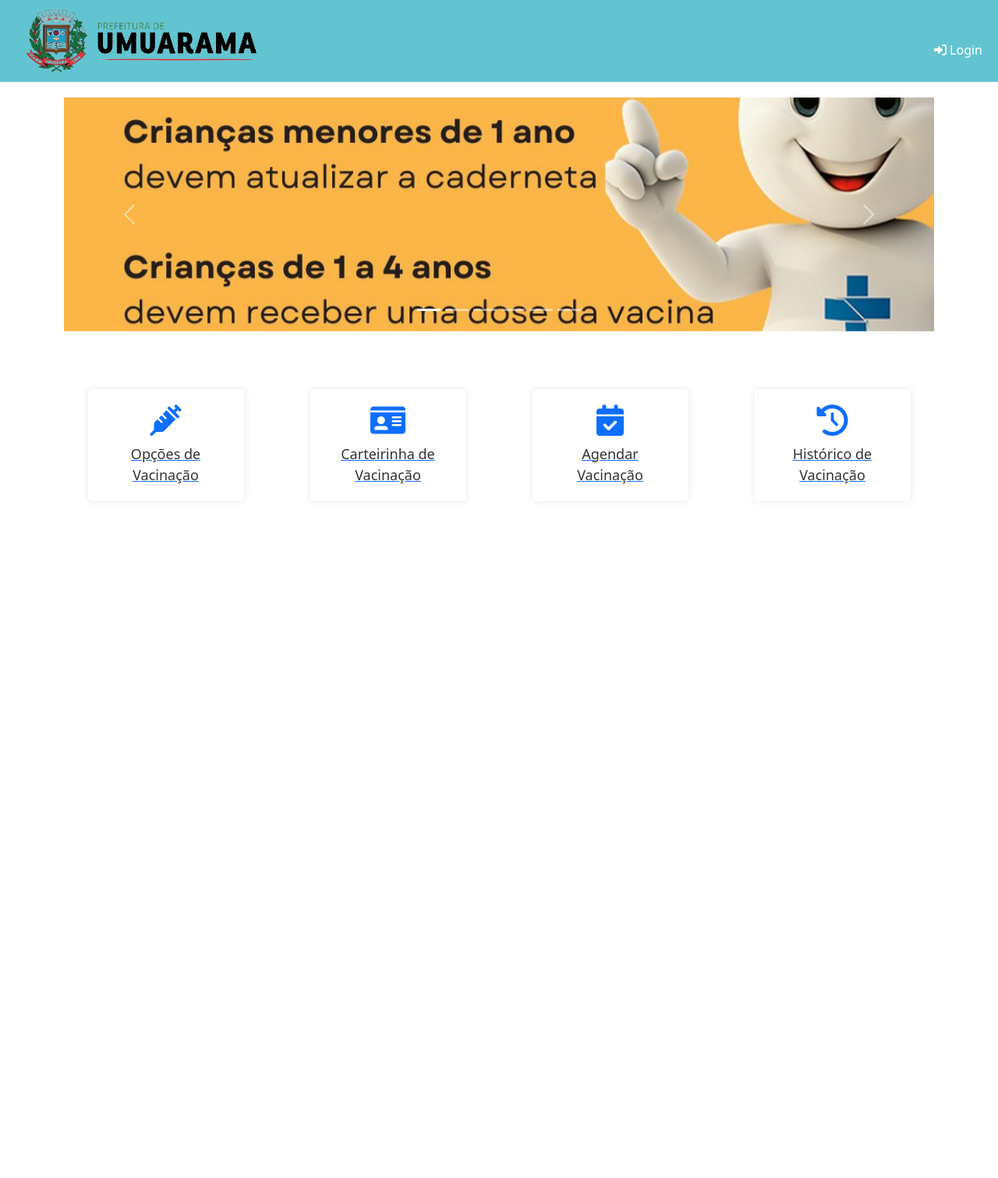
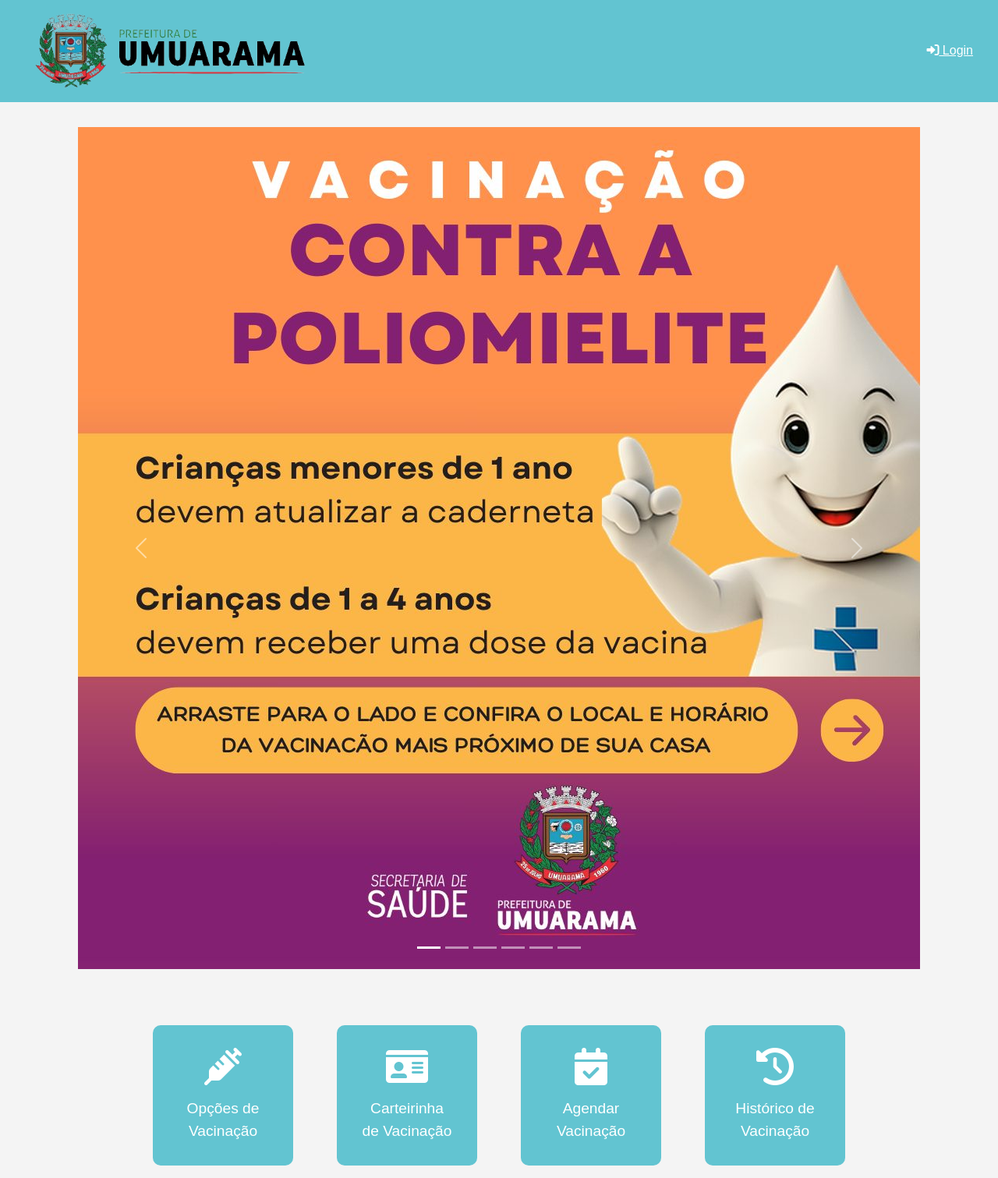
Before and after one commit to gabriel7419/Hackaton3Periodo, a PHP site: page /admin/paginas/paginasemlogar.php in a window 1280 px wide. Shown: the whole page at 78% size. Before the commit the page ends 620 px from the top, so only its background shows below. Run offline with PHP 8.4, Linux system fonts and the light colour scheme.

Commit message:
algumas alteraçoes

```diff
--- /dev/null
+++ b/front-end/admin/config/configLogin.php
@@ -0,0 +1,4 @@
+<?php
+
+$email = $_POST['email'];
+$senha = $_POST['senha'];
--- a/front-end/admin/css/paginasemlogar.css
+++ b/front-end/admin/css/paginasemlogar.css
@@ -1,87 +1,140 @@
 body {
     font-family: Arial, sans-serif;
-    background-color: #f7f7f7;
     margin: 0;
     padding: 0;
+    background-color: #f4f4f4;
 }
 
 header {
+    background-color: #62c4d1;
+    color: white;
     display: flex;
     justify-content: center;
     align-items: center;
-    background-color: #62c4d1;
-    color: white;
-    padding: 10px 20px;
     position: relative;
+    padding: 1rem 2rem;
 }
 
-.logo img {
-    width: 300px;
+header .logo {
+    display: flex;
+    align-items: center;
+    text-align: center;
+}
+
+header .logo img {
+    width: 350px;
+    margin-right: 10px;
 }
 
 .login-options {
-    cursor: pointer;
     position: absolute;
     right: 20px;
+    top: 50%;
+    transform: translateY(-50%);
+}
+
+.login-options .btn {
     color: white;
+    font-size: 16px;
+    border: none;
+    background: none;
+    cursor: pointer;
+    transition: all 0.3s ease;
+}
+
+.login-options .btn:hover {
+    color: #f0f0f0;
+}
+
+.login-panel {
+    display: none;
+    position: fixed;
+    top: 0;
+    left: 0;
+    width: 100%;
+    height: 100%;
+    background-color: rgba(0, 0, 0, 0.8); /* Fundo escuro semitransparente */
+    z-index: 1000; /* Garante que o painel de login seja o mais alto */
+    text-align: center;
+}
+
+.login-panel-inner {
+    max-width: 400px;
+    margin: auto;
+    padding: 20px;
+    background-color: #fff;
+    border-radius: 10px;
+    box-shadow: 0 0 20px rgba(0, 0, 0, 0.3);
+    position: absolute;
+    top: 50%;
+    left: 50%;
+    transform: translate(-50%, -50%);
+}
+
+.login-panel h2 {
+    font-size: 24px;
+    margin-bottom: 20px;
+}
+
+.login-panel button {
+    width: 100%;
+    margin-top: 10px;
+    padding: 10px; /* Adiciona padding nos botões */
+}
+
+.login-panel button i {
+    margin-right: 10px;
 }
 
 .container {
-    text-align: center;
-    padding: 20px;
+    display: flex;
+    flex-direction: column;
+    align-items: center;
+    margin-top: 2rem;
 }
 
 .cortana {
-    background-color: #fff;
-    padding: 20px;
-    border-radius: 5px;
-    box-shadow: 0 0 10px rgba(0, 0, 0, 0.1);
-    margin-bottom: 20px;
+    background-color: #e0e0e0;
+    padding: 1rem;
+    border-radius: 10px;
+    text-align: center;
+    margin-bottom: 2rem;
+    width: 80%;
 }
 
 .options {
     display: flex;
+    flex-wrap: wrap;
     justify-content: center;
-    flex-wrap: wrap;
+    margin-top: 2rem; /* Adiciona margem superior para separar da seção cortana */
 }
 
 .option {
-    background-color: #fff;
-    padding: 20px;
-    border-radius: 5px;
-    box-shadow: 0 0 10px rgba(0, 0, 0, 0.1);
-    margin: 10px;
+    background-color: #62c4d1;
+    color: white;
+    border: none;
+    padding: 2rem; /* Aumenta o padding para tornar os botões maiores */
     text-align: center;
-    width: 200px;
-    transition: transform 0.2s;
+    text-decoration: none;
+    display: flex;
+    flex-direction: column;
+    align-items: center;
+    justify-content: center;
+    font-size: 1.2rem; /* Ajusta o tamanho da fonte */
+    margin: 1rem;
+    cursor: pointer;
+    border-radius: 10px;
+    width: 180px; /* Aumenta a largura dos botões */
+    height: 180px; /* Aumenta a altura dos botões */
+    transition: background-color 0.3s, transform 0.3s;
 }
 
 .option:hover {
+    background-color: #45a049;
     transform: scale(1.05);
 }
 
 .option i {
-    font-size: 40px;
-    margin-bottom: 10px;
+    font-size: 3rem;
+    margin-bottom: 1rem;
 }
-
-.option span {
-    display: block;
-    font-size: 18px;
-    color: #333;
-}
-
-.login-panel {
-    display: none;
-    position: absolute;
-    top: 60px;
-    right: 20px;
-    background-color: #fff;
-    padding: 10px;
-    border-radius: 5px;
-    box-shadow: 0 0 10px rgba(0, 0, 0, 0.1);
-}
-.carousel-item img {
-    max-height: 300px; /* Altura máxima das imagens do carousel */
-    object-fit: cover; /* Garante que a imagem cubra todo o espaço */
-}
--- a/front-end/admin/paginas/login.php
+++ b/front-end/admin/paginas/login.php
@@ -6,7 +6,7 @@
     <title>Login</title>
     <link rel="stylesheet" href="https://stackpath.bootstrapcdn.com/bootstrap/4.5.2/css/bootstrap.min.css">
     <link rel="stylesheet" href="https://cdnjs.cloudflare.com/ajax/libs/font-awesome/5.15.3/css/all.min.css">
-    <link rel="stylesheet" href="../admin/css/login.css">
+    <link rel="stylesheet" href="../css/login.css">
 </head>
 
 <body>
@@ -23,7 +23,7 @@
 
     <div class="login-box">
         <form action="configLogin.php" method="post">
-            <img src="../admin/imagens/logo.png" alt="" class="logo">
+            <img src="../imagens/logo.png" alt="" class="logo">
 
             <div class="form-group">
                 <label for="email">Email</label>
--- a/front-end/admin/paginas/paginasemlogar.php
+++ b/front-end/admin/paginas/paginasemlogar.php
@@ -6,9 +6,9 @@
     <meta name="viewport" content="width=device-width, initial-scale=1.0">
     <title>Página Principal de Vacinação</title>
     <link rel="icon" href="favicon.ico" type="image/x-icon">
-    <link rel="stylesheet" href="front-end/admin/css/paginasemlogar.css">
     <link rel="stylesheet" href="https://cdn.jsdelivr.net/npm/bootstrap@5.3.3/dist/css/bootstrap.min.css">
     <link rel="stylesheet" href="https://cdnjs.cloudflare.com/ajax/libs/font-awesome/6.0.0-beta3/css/all.min.css">
+    <link rel="stylesheet" href="../admin/css/paginasemlogar.css">
 </head>
 
 <body>
@@ -17,26 +17,14 @@
             <div class="row align-items-center">
                 <div class="col-auto">
                     <div class="logo">
-                        <img src="../imagens/logoprincipal.png" alt="Logo do Site">
+                        <img src="../admin/imagens/logoprincipal.png" alt="Logo do Site">
                     </div>
                 </div>
                 <div class="col-auto ms-auto">
-                    <div class="login-options" onclick="toggleLoginPanel()">
-                        <i class="fas fa-sign-in-alt"></i> Login
-                        <div class="login-panel" id="loginPanel">
-                            <!-- Formulário de Login -->
-                            <form action="login.php" method="POST">
-                                <div class="mb-3">
-                                    <label for="email" class="form-label">Email:</label>
-                                    <input type="email" class="form-control" id="email" name="email" required>
-                                </div>
-                                <div class="mb-3">
-                                    <label for="senha" class="form-label">Senha:</label>
-                                    <input type="password" class="form-control" id="senha" name="senha" required>
-                                </div>
-                                <button type="submit" class="btn btn-primary">Entrar</button>
-                            </form>
-                        </div>
+                    <div class="login-options">
+                        <button class="btn btn-link" onclick="toggleLoginPanel()">
+                            <i class="fas fa-sign-in-alt"></i> Login
+                        </button>
                     </div>
                 </div>
             </div>
@@ -55,22 +43,22 @@
             </div>
             <div class="carousel-inner">
                 <div class="carousel-item active">
-                    <img src="../imagens/cor1.jpg" class="d-block w-100" alt="Imagem 1">
+                    <img src="imagens/cor1.jpg" class="d-block w-100" alt="Imagem 1">
                 </div>
                 <div class="carousel-item">
-                    <img src="../imagens/cor2.jpg" class="d-block w-100" alt="Imagem 2">
+                    <img src="imagens/cor2.png" class="d-block w-100" alt="Imagem 2">
                 </div>
                 <div class="carousel-item">
                     <img src="../imagens/cor3.png" class="d-block w-100" alt="Imagem 3">
                 </div>
                 <div class="carousel-item">
-                    <img src="../imagens/cor4.jpg" class="d-block w-100" alt="Imagem 4">
+                    <img src="../imagens/cor4.png" class="d-block w-100" alt="Imagem 4">
                 </div>
                 <div class="carousel-item">
-                    <img src="../imagens/cor5.jpg" class="d-block w-100" alt="Imagem 5">
+                    <img src="../imagens/cor5.png" class="d-block w-100" alt="Imagem 5">
                 </div>
                 <div class="carousel-item">
-                    <img src="../imagens/cor6.jpg" class="d-block w-100" alt="Imagem 6">
+                    <img src="../imagens/cor6.png" class="d-block w-100" alt="Imagem 6">
                 </div>
             </div>
             <button class="carousel-control-prev" type="button" data-bs-target="#carouselExampleIndicators" data-bs-slide="prev">
@@ -80,6 +68,22 @@
             <button class="carousel-control-next" type="button" data-bs-target="#carouselExampleIndicators" data-bs-slide="next">
                 <span class="carousel-control-next-icon" aria-hidden="true"></span>
                 <span class="visually-hidden">Next</span>
+            </button>
+        </div>
+    </div>
+
+    <!-- Painel de Login -->
+    <div class="login-panel" id="loginPanel">
+        <div class="login-panel-inner">
+            <h2>Escolha o Login</h2>
+            <button class="btn btn-primary" onclick="location.href='paginas/login.php'">
+                <i class="fas fa-user"></i> Login Usuário
+            </button>
+            <button class="btn btn-primary mt-2" onclick="location.href='login_agente.php'">
+                <i class="fas fa-user-tie"></i> Login Agente
+            </button>
+            <button class="btn btn-link mt-3" onclick="toggleLoginPanel()">
+                Cancelar
             </button>
         </div>
     </div>
```
Also changed, not shown: front-end/admin/config/configCadastro.php (renamed from front-end/admin/salvar/configCadastro.php), front-end/admin/salvar/configLogin.php (deleted).
